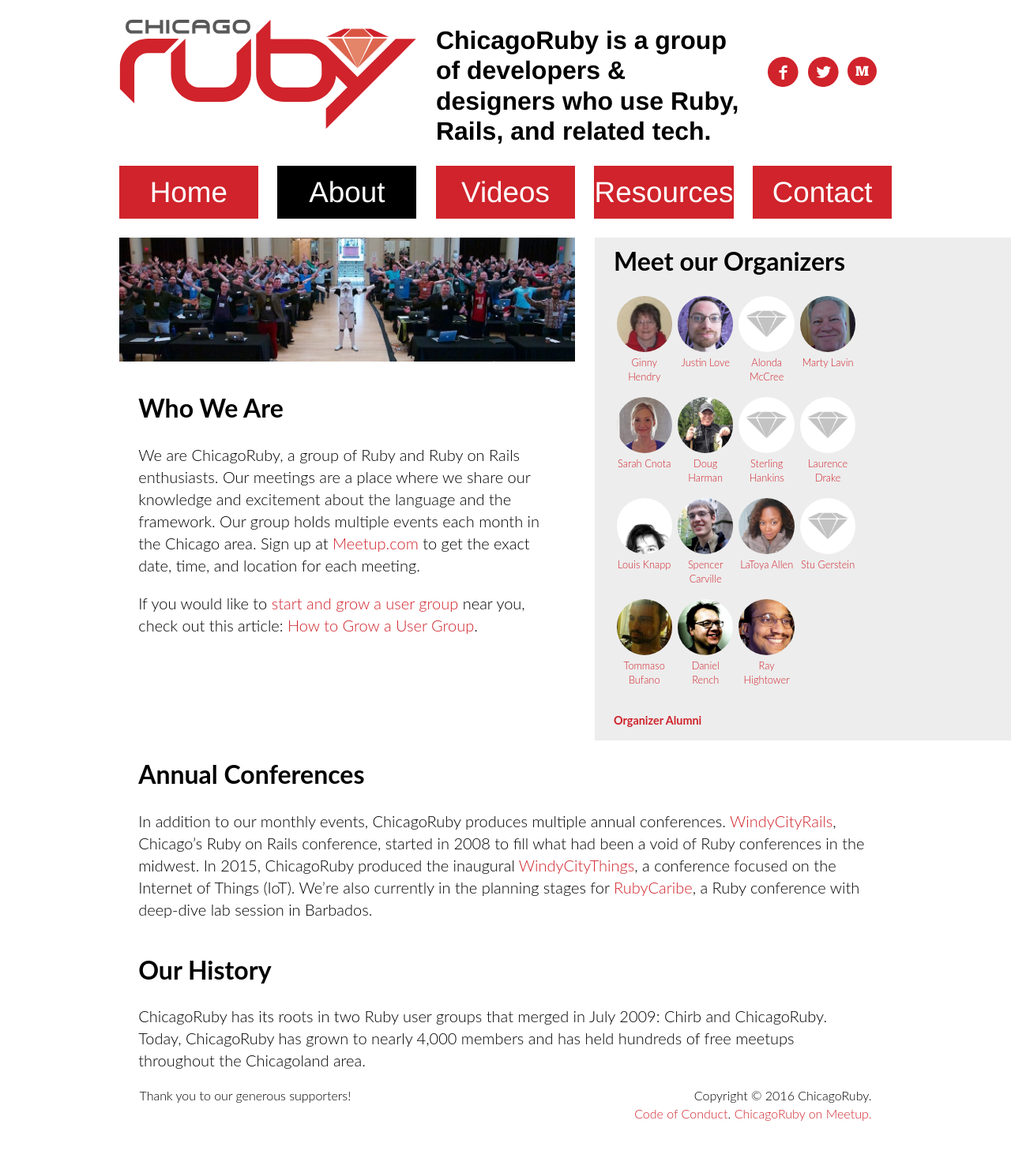
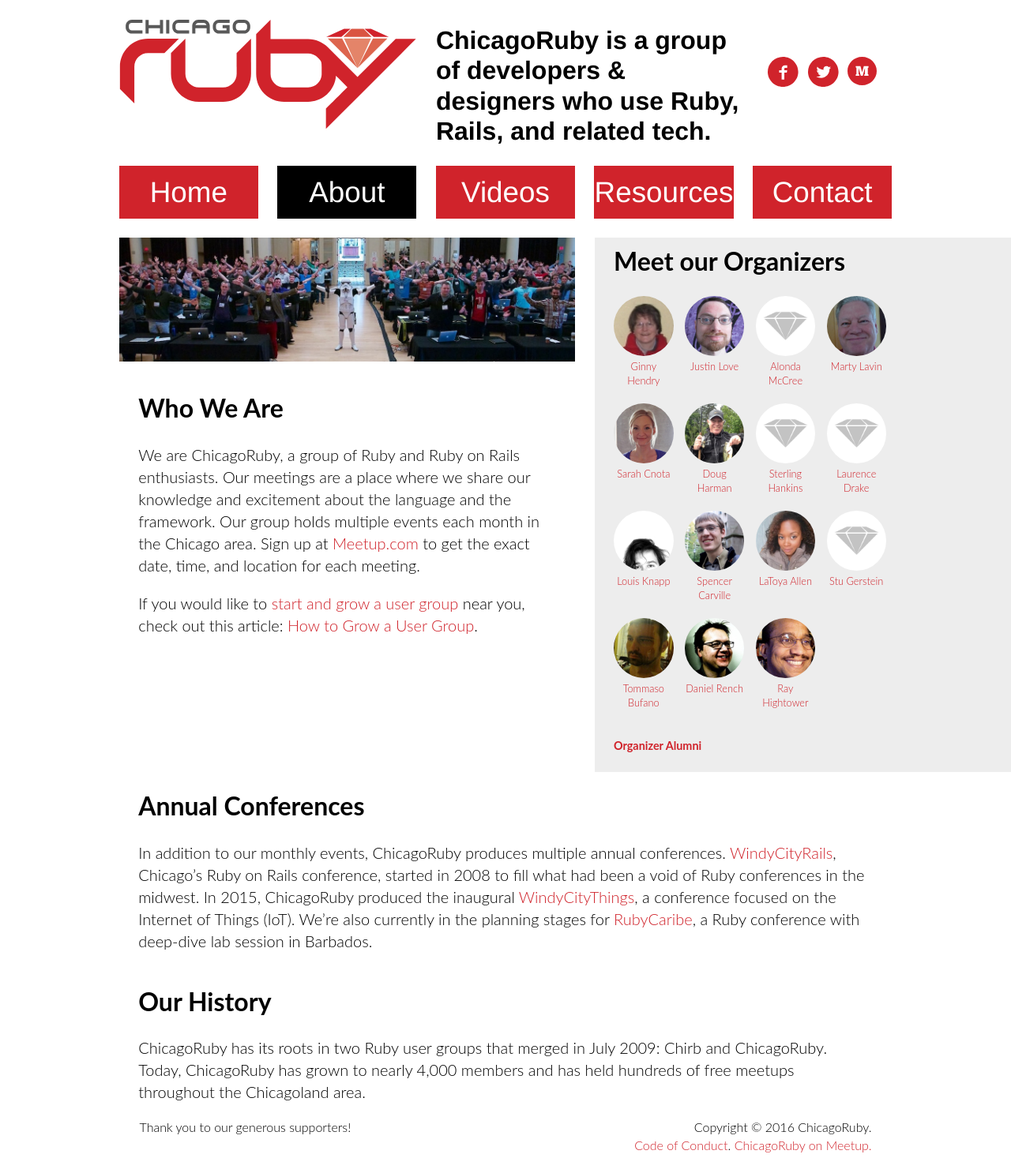
Before and after one commit to chicagoruby/chicagoruby-website, a Jekyll site: the page built from pages/about.html, in a window 1280 px wide. Shown: the whole page at 79% size. Built offline with Jekyll 4.4.1, drawn with Linux system fonts in a browser that asks for light colours; nearby versions of some CDN libraries; before the commit the page ends 1446 px from its top, so only the background shows below that.

Commit message:
Implement responsive design for About page

```diff
--- a/_sass/_layout.scss
+++ b/_sass/_layout.scss
@@ -793,16 +793,24 @@
  /* -- About */
 
 .friday-hug {
-  float: left;
-  width: 59%;
+  width: 100%;
   margin-bottom: 1rem;
   padding: 0;
+
+  @media #{$medium-up} {
+    float: left;
+    width: 59%;
+  }
 }
 
 .section-about {
-  float: left;
-  width: 54%;
+  width: 95%;
   padding: 0 2.5%;
+
+  @media #{$medium-up} {
+    float: left;
+    width: 54%;
+  }
 }
 
 .section-about-conferences, .section-about-history {
@@ -814,8 +822,12 @@
 .section-organizers {
   @include gray-box-right;
   padding-top: 0.5rem;
-  float: right;
-  width: 36%;
+  padding-bottom: 0.5rem;
+  margin-left: 0;
+
+  @media #{$medium-up} {
+    margin-left: 61.5%;
+  }
 
   h1 {
     margin-top: 0;
@@ -824,18 +836,29 @@
   ul {
     @include no-bullet;
     overflow: hidden;
+    margin-left: -2%;
 
     li {
       float: left;
       margin-bottom: 1rem;
-      width: 20%;
-      padding-left: 1%;
-      padding-right: 1%;
-      min-height: 7rem;
+      width: 21%;
+      padding-left: 2%;
+      padding-right: 2%;
+      min-height: 8rem;
       text-align: center;
 
+      @media #{$small-up} {
+        width: 8.5%;
+        padding-left: 2%;
+        padding-right: 2%;
+        min-height: 6.5rem;
+      }
+
       @media #{$medium-up} {
-        width: 20%;
+        width: 21%;
+        padding-left: 2%;
+        padding-right: 2%;
+        min-height: 7.5rem;
       }
     }
 
@@ -857,7 +880,6 @@
   .alumni {
     font-size: 0.9rem;
     font-weight: $weight-bold;
-    margin-top: 0;
   }
 }
 
--- a/pages/about.html
+++ b/pages/about.html
@@ -4,6 +4,23 @@
 ---
 
 <img class="friday-hug" src="/assets/photos/friday-hug.jpg">
+
+<section class="section-about">
+  <h1>Who We Are</h1>
+
+  <p>We are ChicagoRuby, a group of Ruby and Ruby on Rails enthusiasts.
+    Our meetings are a place where we share our knowledge and excitement about
+    the language and the framework. Our group holds multiple events each month
+    in the Chicago area. Sign up at
+    <a href="http://www.meetup.com/ChicagoRuby/">Meetup.com</a> to get the exact
+    date, time, and location for each meeting.</p>
+
+  <p>If you would like to
+    <a href="http://rayhightower.com/blog/2014/05/30/how-to-grow-a-user-group/">
+    start and grow a user group</a> near you, check out this article:
+    <a href="http://rayhightower.com/blog/2014/05/30/how-to-grow-a-user-group/">
+    How to Grow a User Group</a>.</p>
+</section>
 
 <section class="section-organizers">
   <h1>Meet our Organizers</h1>
@@ -28,23 +45,6 @@
   <p class="alumni"><a href="/organizers">Organizer Alumni</a></p>
 </section>
 
-<section class="section-about">
-  <h1>Who We Are</h1>
-
-  <p>We are ChicagoRuby, a group of Ruby and Ruby on Rails enthusiasts.
-    Our meetings are a place where we share our knowledge and excitement about
-    the language and the framework. Our group holds multiple events each month
-    in the Chicago area. Sign up at
-    <a href="http://www.meetup.com/ChicagoRuby/">Meetup.com</a> to get the exact
-    date, time, and location for each meeting.</p>
-
-  <p>If you would like to
-    <a href="http://rayhightower.com/blog/2014/05/30/how-to-grow-a-user-group/">
-    start and grow a user group</a> near you, check out this article:
-    <a href="http://rayhightower.com/blog/2014/05/30/how-to-grow-a-user-group/">
-    How to Grow a User Group</a>.</p>
-</section>
-
 <section class="section-about-conferences">
   <h1>Annual Conferences</h1>
 
```
